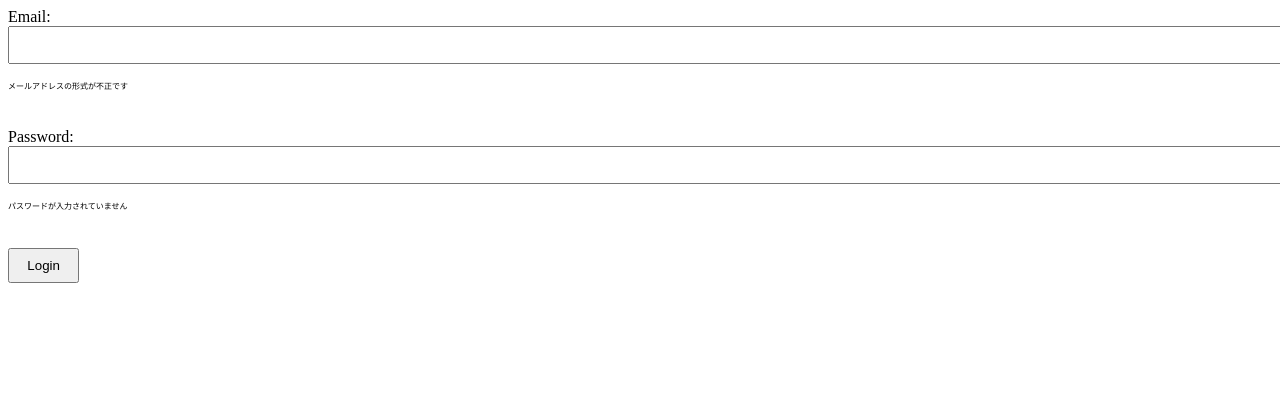
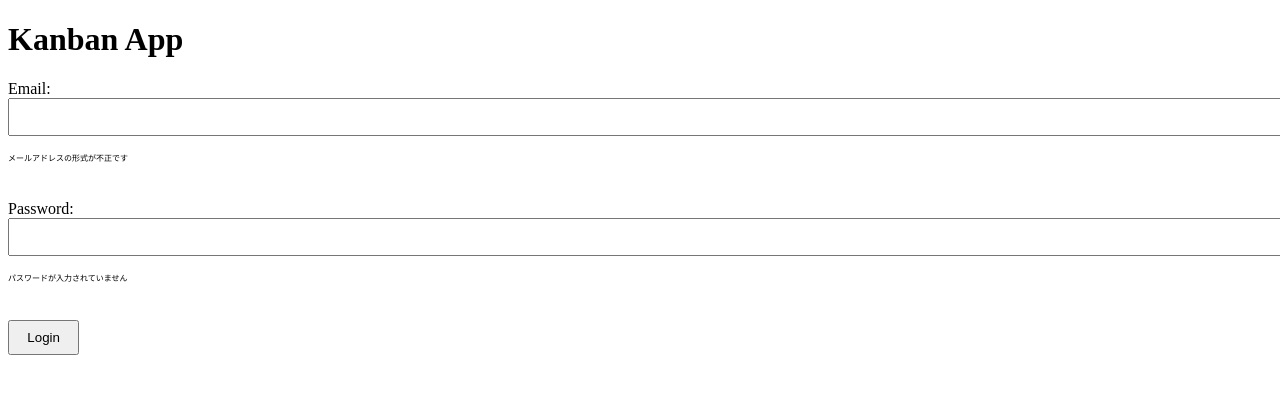
Before and after one commit to Amsel1676/kanban-app, a React (Create React App) app: page / in a window 1280 px wide. Shown: the top 394 px of the page. Built offline with nearby package versions, Linux system fonts and the light colour scheme.

Commit message:
Create KbnLoginView component

```diff
--- a/src/App.tsx
+++ b/src/App.tsx
@@ -1,9 +1,9 @@
 import React from 'react';
-import KbnLoginForm from './components/molecules/KbnLoginForm';
+import KbnLoginView from './components/templates/KbnLoginView';
 
 function App() {
   return (
-    <KbnLoginForm />
+    <KbnLoginView />
   );
 }
 
--- /dev/null
+++ b/src/components/templates/KbnLoginView.tsx
@@ -0,0 +1,13 @@
+import React from 'react';
+import KbnLoginForm from '../molecules/KbnLoginForm';
+
+function KbnLoginView() {
+    return (
+        <React.Fragment>
+            <h1>Kanban App</h1>
+            <KbnLoginForm />
+        </React.Fragment>
+    )
+}
+
+export default KbnLoginView;
```
Also changed, not shown: 1 other file (tests, documents, lock files or other folders).
